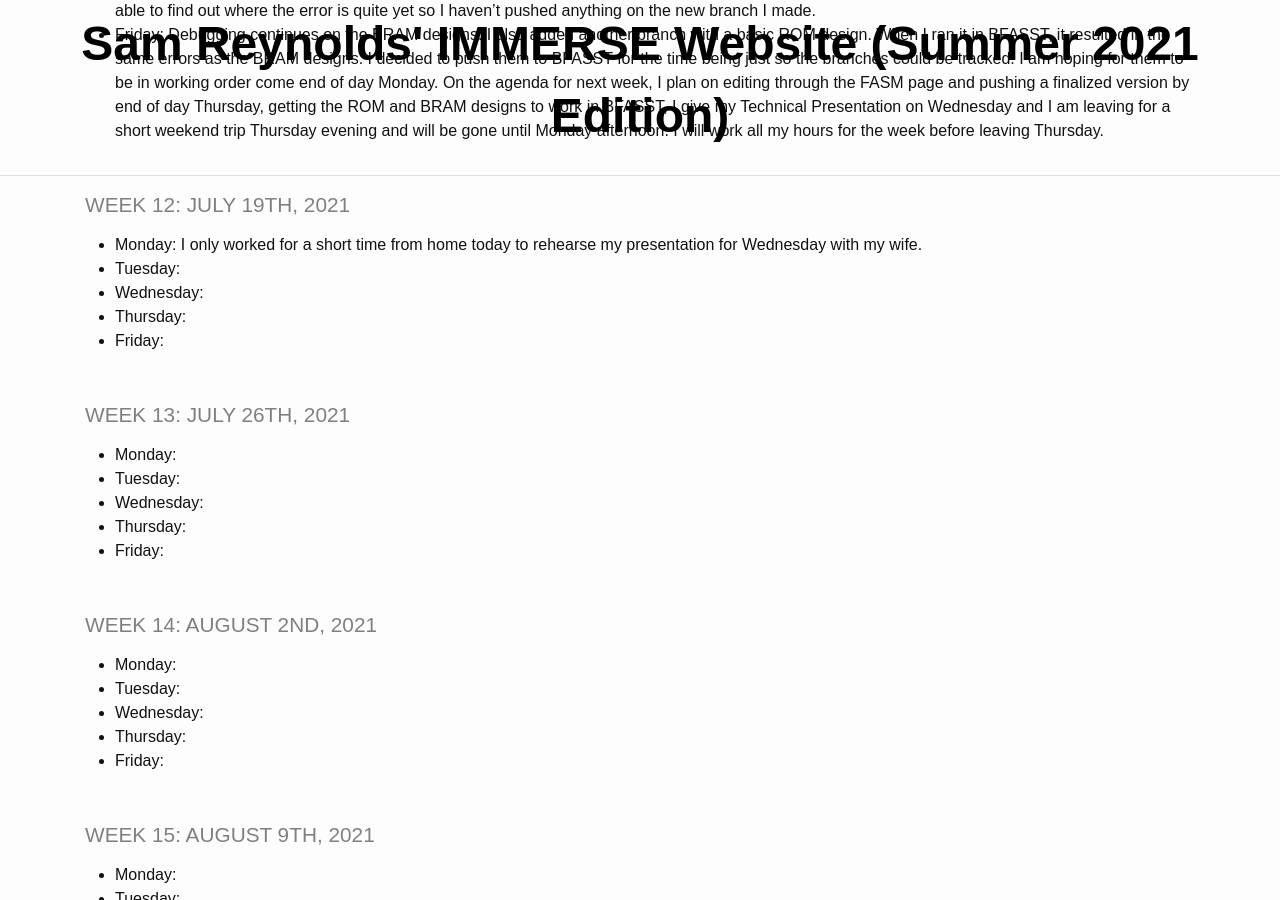
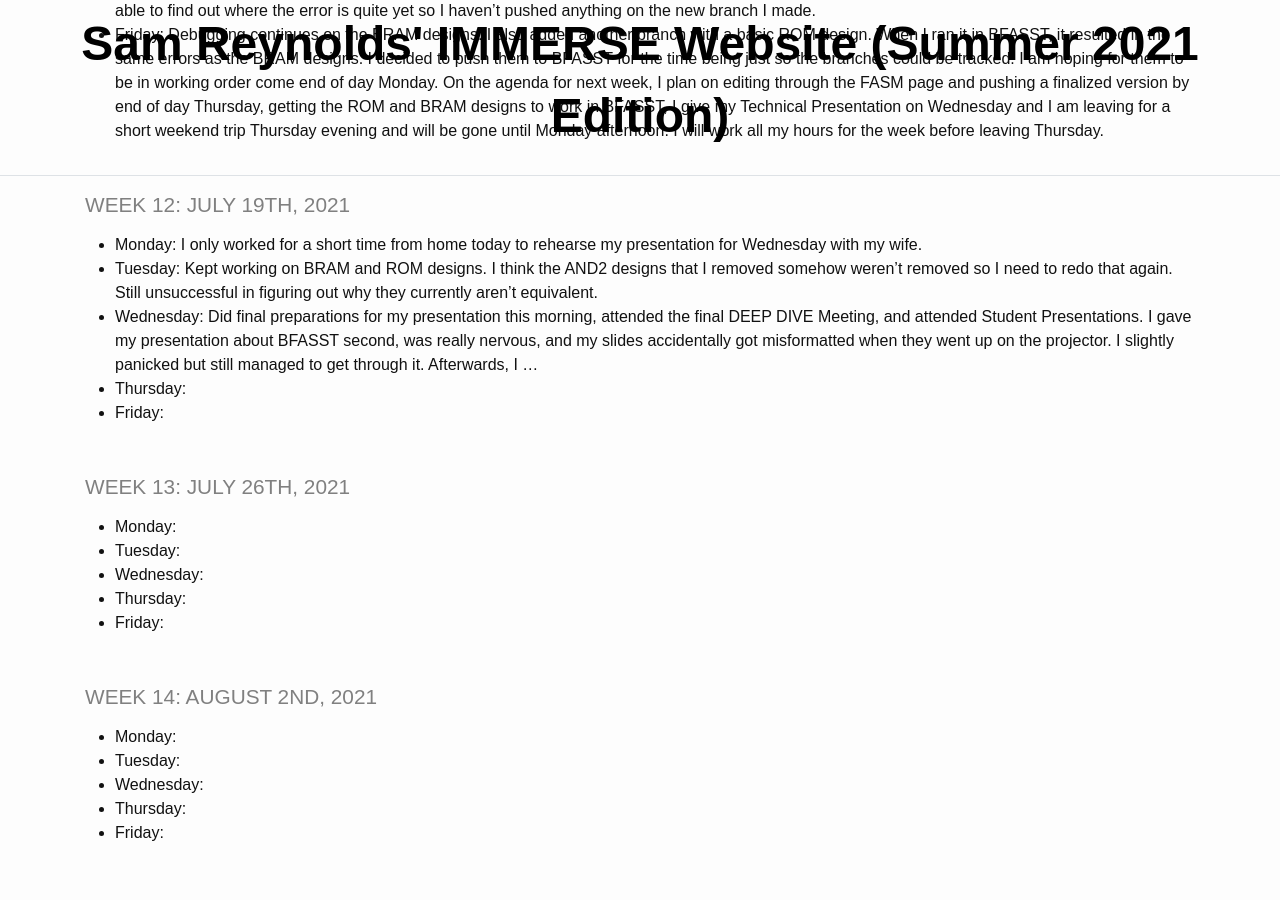
Before and after one commit to TheDHCreator/thedhcreator.github.io, a Jekyll site: the page built from _pages/log.md, in a window 1280 px wide and 900 px high, scrolled down 4264 px. Built offline with Jekyll 4.4.1, drawn with Linux system fonts in a browser that asks for light colours.

Commit message:
Tuesday was more BRAM/ROM and today so far was last DEEP Dive meeting and Technical Presentations. I gave mine and tried my best for sure. Should've checked my slides again before hand

```diff
--- a/_pages/log.md
+++ b/_pages/log.md
@@ -109,8 +109,8 @@ title: IMMERSE Log
 ### Week 12: July 19th, 2021
 
 * **Monday**: I only worked for a short time from home today to rehearse my presentation for Wednesday with my wife.
-* **Tuesday**:
-* **Wednesday**:
+* **Tuesday**: Kept working on BRAM and ROM designs. I think the AND2 designs that I removed somehow weren't removed so I need to redo that again. Still unsuccessful in figuring out why they currently aren't equivalent.
+* **Wednesday**: Did final preparations for my presentation this morning, attended the final DEEP DIVE Meeting, and attended Student Presentations. I gave my presentation about BFASST second, was really nervous, and my slides accidentally got misformatted when they went up on the projector. I slightly panicked but still managed to get through it. Afterwards, I ...
 * **Thursday**:
 * **Friday**:
 
```
